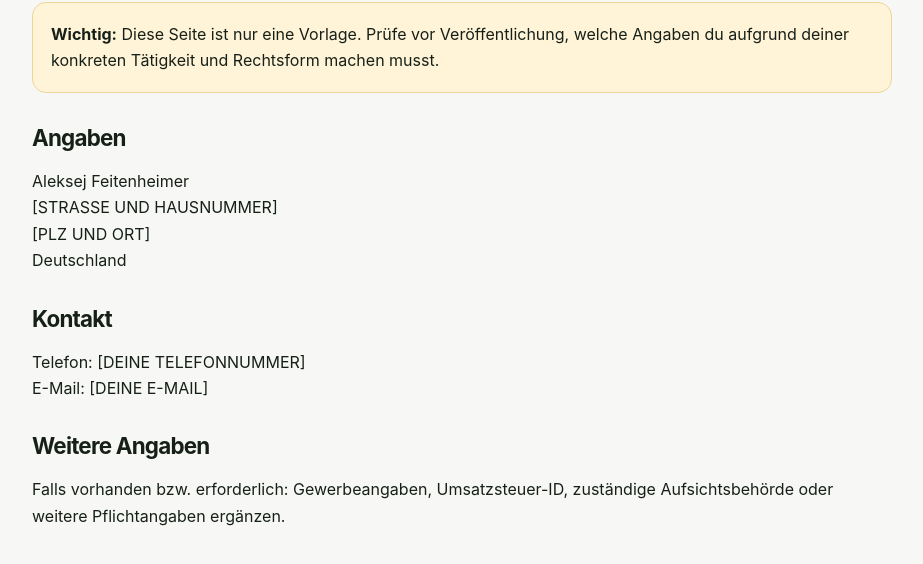
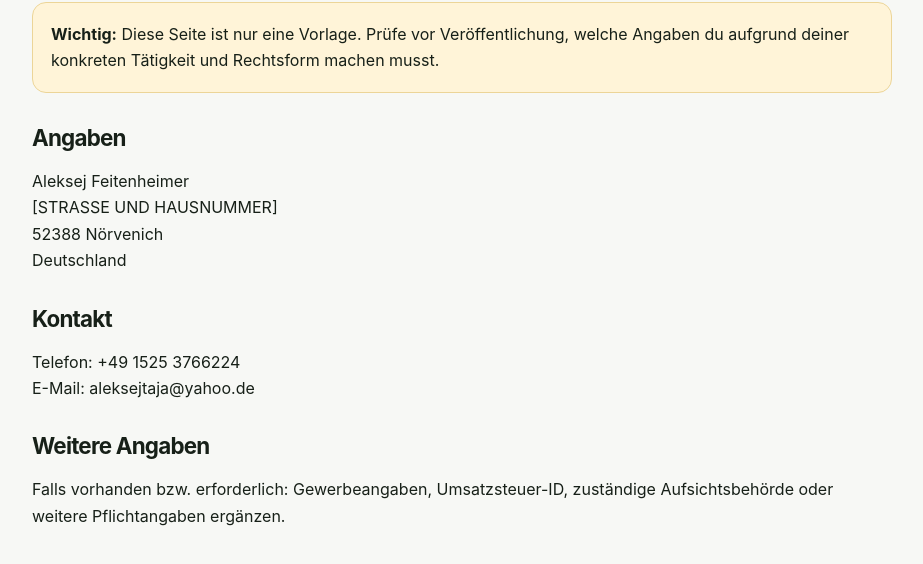
Before and after one commit to lukasvisuals/hausmeisterservice, a plain HTML site: page impressum.html in a window 1280 px wide. Shown: the part 222-786 px from the top of the page, without its empty margins (178-1101 px from the left). Drawn offline with Linux system fonts and the light colour scheme.

Commit message:
Update contact information in impressum.html

```diff
--- a/impressum.html
+++ b/impressum.html
@@ -3,7 +3,7 @@
 <head>
   <meta charset="utf-8">
   <meta name="viewport" content="width=device-width,initial-scale=1">
-  <title>Impressum | Hausmeisterservice [DEIN NAME]</title>
+  <title>Impressum | Hausmeisterservice Aleksej Feitenheimer</title>
   <meta name="robots" content="noindex,follow">
   <link rel="stylesheet" href="style.css">
 </head>
@@ -21,14 +21,14 @@
     <p>
       Aleksej Feitenheimer<br>
       [STRASSE UND HAUSNUMMER]<br>
-      [PLZ UND ORT]<br>
+      52388 Nörvenich<br>
       Deutschland
     </p>
 
     <h2>Kontakt</h2>
     <p>
-      Telefon: [DEINE TELEFONNUMMER]<br>
-      E-Mail: [DEINE E-MAIL]
+      Telefon: +49 1525 3766224<br>
+      E-Mail: aleksejtaja@yahoo.de
     </p>
 
     <h2>Weitere Angaben</h2>
```
